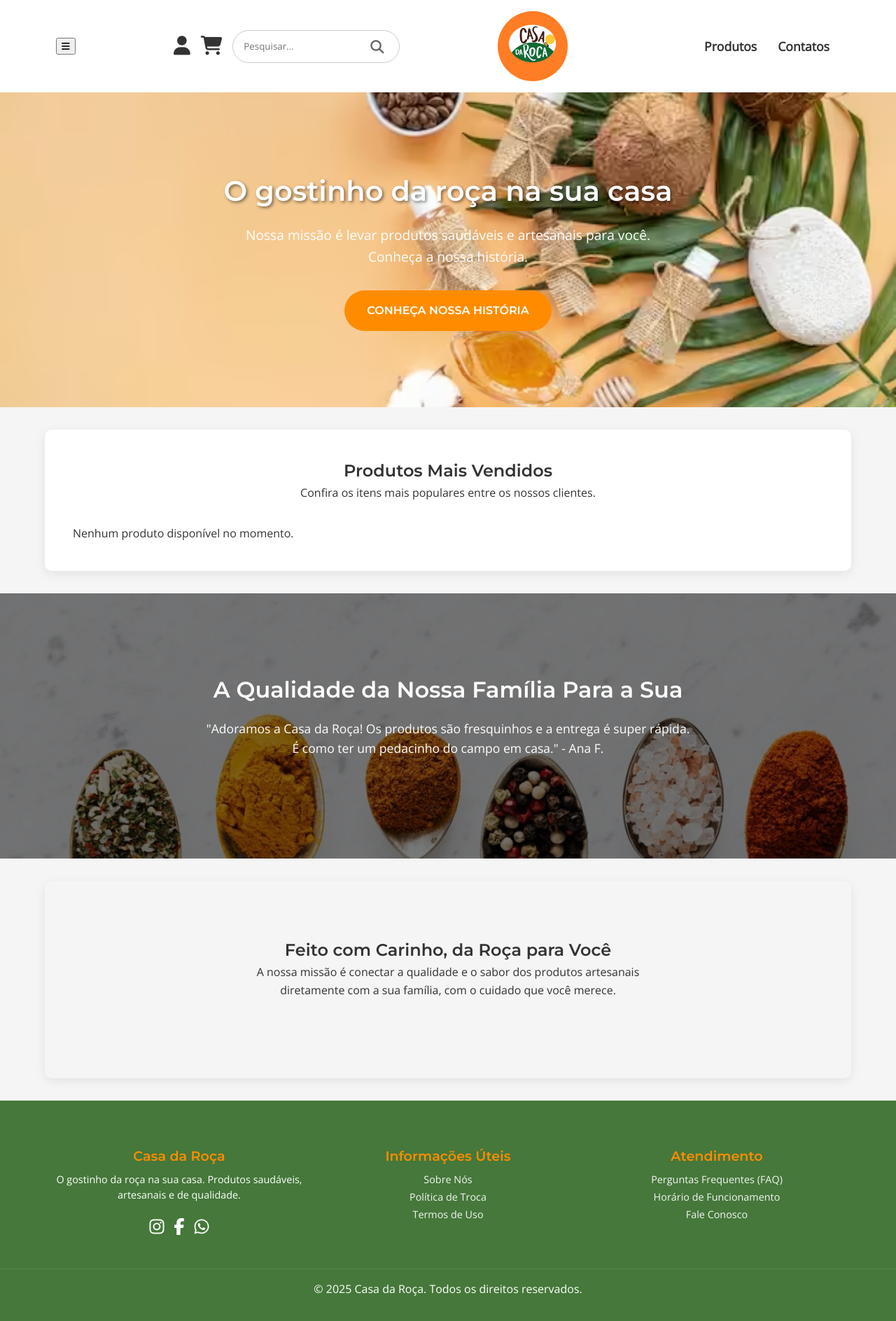
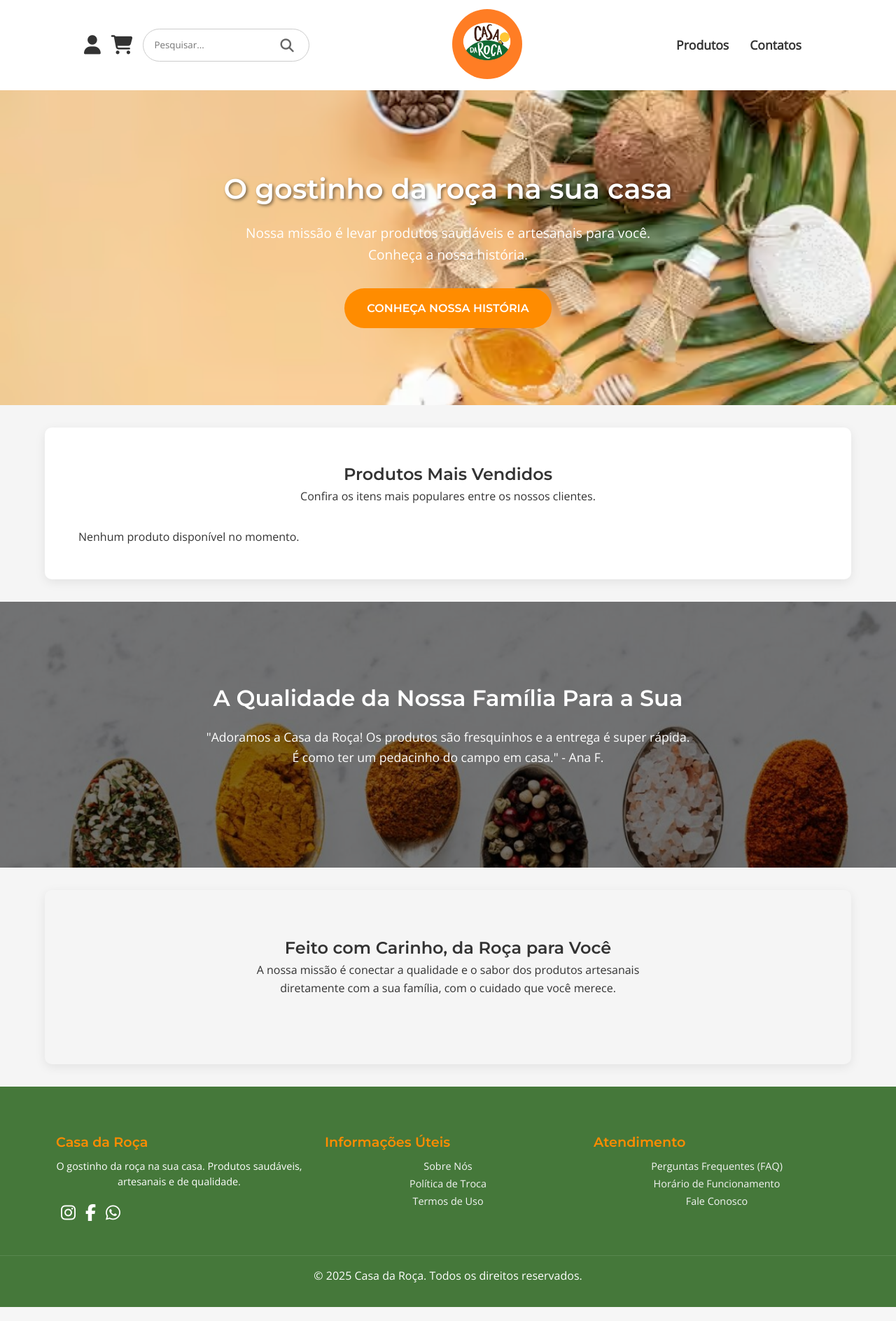
Before and after one commit to FrTriz/casaDaRoca_PW, a PHP site: page /html/index.php in a window 1280 px wide. Shown: the whole page at 70% size. Run offline with PHP 8.4, Linux system fonts and the light colour scheme; data that the repository does not hold is empty; some libraries are stand-ins or nearby versions.

Commit message:
edições para tornar site responsivo

```diff
--- a/css/style-cliente.css
+++ b/css/style-cliente.css
@@ -50,51 +50,75 @@ p, li, label, input, textarea, select, button {
 
 .main-header {
     background-color: var(--branco);
-    padding: 1rem 0;
+    padding: 0; /* Controla a altura do header */
     box-shadow: var(--sombra-leve);
 }
 
 .main-header-content {
     max-width: 1200px;
-    margin: 0 auto;
+    margin: 0 auto;     /* Centraliza o conteúdo */
     padding: 0 1rem;
     display: flex;
     justify-content: space-between;
     align-items: center;
+    position: relative; /* Âncora para o dropdown */
 }
 
-/* Estilo da logo para o formato redondo */
 .logo img {
-    height: 100px !important; /* Força a altura */
-    width: 100px !important;  /* Força a largura */
-    border-radius: 50% !important; /* Força o formato circular */
-    object-fit: cover !important; /* Força o ajuste da imagem */
-    display: block !important;
+    height: 70px !important;
+    width: 70px !important;
+    border-radius: 50% !important;
+    object-fit: cover !important;
+}
+
+/* Menu Dropdown (Mobile First) */
+.menu-nav {
+    display: block;
+    position: absolute;
+    top: 100%;
+    left: 0;
+    width: 100%;
+    max-height: 0;
+    overflow: hidden;
+    transition: max-height 0.3s ease-out;
+    background-color: var(--verde-principal);
+    box-shadow: 0 5px 10px rgba(0, 0, 0, 0.2);
+    z-index: 998;
+}
+
+.menu-nav.active {
+    max-height: 300px;
 }
 
 .menu-nav ul {
     list-style: none;
-    display: flex;
+    display: block;
+    padding: 0;
+    margin: 0; /* Zera margens da lista */
+    flex-direction: column;
 }
 
 .menu-nav ul li a {
     text-decoration: none;
-    color: var(--texto-escuro);
+    color: var(--branco);
     font-weight: 600;
-    padding: 0 15px;
+    padding: 10px 20px;
     font-size: 1.1rem;
-    transition: color 0.3s;
+    transition: background-color 0.3s;
+    text-align: left;
+    display: block;
 }
 
 .menu-nav ul li a:hover {
-    color: var(--laranja-destaque);
+    color: var(--branco);
+    background-color: var(--verde-escuro);
 }
 
 .user-actions {
     display: flex;
     align-items: center;
     gap: 15px;
-    position: relative;
+    position: relative; /* Âncora para o modal de login */
 }
 
 .action-icon {
@@ -109,7 +133,7 @@ p, li, label, input, textarea, select, button {
 }
 
 .search-box {
-    display: flex;
+    display: none; /* Oculto no mobile */
     align-items: center;
     border: 1px solid #ccc;
     border-radius: 50px;
@@ -118,24 +142,28 @@ p, li, label, input, textarea, select, button {
 }
 
 .search-box input {
+    flex-grow: 1;
     border: none;
     outline: none;
     padding: 0;
 }
 
 .search-box button {
+    flex-shrink: 0;
     background: none;
     border: none;
     cursor: pointer;
     color: #666;
     font-size: 1.2rem;
+    padding-left: 5px;
 }
 
 /* Estilo do modal de login/cadastro */
 .user-modal {
     position: absolute;
     top: 50px;
-    left: 0;
+    right: auto;
+    left: 2px; /* Ajuste manual para alinhamento */
     width: 200px;
     background-color: var(--branco);
     border-radius: 8px;
@@ -167,6 +195,18 @@ p, li, label, input, textarea, select, button {
 .modal-button:hover {
     background-color: var(--cinza-claro);
     color: var(--laranja-destaque);
+}
+
+/* Botão Hambúrguer (Aparece apenas no mobile) */
+.menu-toggle {
+    display: block;
+    background: none;
+    border: none;
+    cursor: pointer;
+    font-size: 1.8rem;
+    color: var(--texto-escuro);
+    padding: 0;
+    margin-right: 10px;
 }
 
 /* ========================================= */
@@ -264,8 +304,6 @@ a:hover {
     padding: 1rem;
     text-align: center;
 }
-
-
 
 /* ========================================= */
 /* Estilos Específicos das Páginas de Cliente */
@@ -402,7 +440,6 @@ a:hover {
 .botao-adicionar-carrinho:hover {
     background-color: #E67A00;
     transform: translateY(-2px);
-    box-shadow: 0 4px 8px rgba(0, 0, 0, 0.1);
 }
 
 /* Estilo para o pop-up de confirmação */
@@ -413,7 +450,7 @@ a:hover {
     width: 100%;
     height: 100%;
     background: rgba(0, 0, 0, 0.6);
-    display: none; /* Esta propriedade esconde o pop-up por padrão */
+    display: none;
     justify-content: center;
     align-items: center;
     z-index: 1000;
@@ -709,7 +746,10 @@ a:hover {
     padding-top: 1rem;
 }
 
+/* ========================================= */
 /* Estilos para a Página de Sucesso */
+/* ========================================= */
+
 .success-container {
     display: flex;
     flex-direction: column;
@@ -814,3 +854,224 @@ a:hover {
     width: auto;
     padding: 0.75rem 2rem;
 }
+
+/* ========================================= */
+/* RESPONSIVIDADE (Ajustes Finais Mobile/Tablet) */
+/* ========================================= */
+
+/* Mobile Padrão: Ajustes que precisam de prioridade ou não têm breakpoint */
+
+/* Oculta a busca no mobile */
+.search-box {
+    display: none;
+}
+
+/* Layouts complexos se empilham no mobile */
+.form-group-duplo {
+    flex-direction: column;
+}
+
+
+/* ========================================= */
+/* MOBILE EXTREMO (Até 767px) */
+/* ========================================= */
+@media (max-width: 767px) {
+
+    /* Header: Garante que a logo, ícones e hambúrguer caibam */
+    .main-header-content {
+        display: grid;
+        /* Colunas: Ícones | Logo (expande) | Hambúrguer */
+        grid-template-columns: auto 1fr auto;
+        gap: 10px;
+        padding: 0 10px;
+    }
+
+    .logo {
+        text-align: center;
+        order: 2; /* LOGO permanece no CENTRO */
+    }
+
+    /* ÍCONES DE AÇÃO (Usuário/Carrinho) - Vão para o lado ESQUERDO */
+    .user-actions {
+        order: 1; /* Coluna 1 */
+        gap: 10px;
+        justify-self: start;
+    }
+
+    /* MENU HAMBÚRGUER - Vai para o lado DIREITO */
+    .menu-toggle {
+        order: 3; /* Coluna 3 */
+        justify-self: end;
+    }
+
+    /* Reduz o tamanho da logo no mobile extremo */
+    .logo img {
+        height: 60px !important;
+        width: 60px !important;
+    }
+
+    /* Reduz o padding do corpo e das seções */
+    .secao-conteudo {
+        padding: 1rem;
+    }
+
+    /* Ajusta o texto da seção HERO */
+    .hero-title {
+        font-size: 2rem;
+    }
+
+    .hero-subtitle {
+        font-size: 1rem;
+    }
+}
+
+
+/* ========================================= */
+/* BREAKPOINT: TABLET/DESKTOP (MÍNIMO 768px) */
+/* Estrutura de Flexbox: Menu | Logo | Busca/Ícones (Alinhamento Perfeito) */
+/* ========================================= */
+@media (min-width: 768px) {
+
+    /* 1. CABEÇALHO FLEXBOX */
+    .main-header-content {
+        display: flex;
+        justify-content: flex-start;
+        align-items: center;
+
+        padding: 0.8rem 1rem;
+        gap: 0;
+    }
+
+    /* Esconde o botão hambúrguer */
+    .menu-toggle {
+        display: none;
+    }
+
+    /* Bloco 1: MENU NA ESQUERDA */
+    .menu-nav {
+        display: block !important;
+        position: static;
+        background: none;
+        box-shadow: none;
+        max-height: none;
+        overflow: visible;
+        width: auto;
+        padding-top: 0;
+
+        /* Espaçamento entre Menu e Logo */
+        margin-right: 40px;
+    }
+
+    .menu-nav ul {
+        display: flex;
+        flex-direction: row;
+        justify-content: flex-start;
+        margin: 0;
+    }
+
+    .menu-nav ul li a {
+        color: var(--texto-escuro);
+        padding: 0 15px;
+        background: none;
+        text-align: center;
+        display: inline;
+    }
+
+    /* Bloco 2: LOGO NO CENTRO (Truque Flexbox) */
+    .logo {
+        margin-left: auto;
+        margin-right: auto;
+
+        text-align: center;
+        line-height: 1;
+    }
+
+    /* Reduz o tamanho da logo */
+    .logo img {
+        height: 70px !important;
+        width: 70px !important;
+    }
+
+    .user-actions {
+        /* Pega o espaço entre a logo e as ações */
+        margin-left: 40px;
+
+        display: flex;
+        align-items: center;
+        justify-content: flex-end;
+        gap: 15px;
+    }
+
+    .search-box {
+        display: flex;
+        max-width: 180px;
+        flex-grow: 0;
+        margin-right: 0;
+    }
+
+    /* 2. LAYOUTS GERAIS */
+
+    .galeria-produtos {
+        grid-template-columns: repeat(auto-fit, minmax(200px, 1fr));
+    }
+
+    .form-group-duplo {
+        flex-direction: row;
+    }
+
+    .info-contato-container {
+        flex-direction: row;
+        justify-content: space-around;
+        text-align: left;
+    }
+
+    .info-item {
+        flex-direction: row;
+        min-width: 200px;
+        margin-bottom: 0;
+    }
+
+    .footer-content {
+        justify-content: space-between;
+        text-align: left;
+    }
+    .footer-column {
+        text-align: left;
+    }
+    .social-icons {
+        justify-content: flex-start;
+    }
+}
+
+
+/* ========================================= */
+/* BREAKPOINT: DESKTOP GRANDE (MÍNIMO 1024px) */
+/* ========================================= */
+@media (min-width: 1024px) {
+
+    /* Aumenta a logo para o tamanho final */
+    .logo img {
+        height: 100px !important;
+        width: 100px !important;
+    }
+
+    /* Aumenta o tamanho da busca no desktop */
+    .search-box {
+        max-width: 250px;
+    }
+
+    /* Produtos: 4 colunas */
+    .galeria-produtos {
+        grid-template-columns: repeat(auto-fit, minmax(220px, 1fr));
+    }
+
+    /* Limita a largura do conteúdo principal */
+    .secao-conteudo {
+        max-width: 1200px;
+        padding: 3rem;
+    }
+
+    .checkout-form-col, .checkout-resumo-col {
+        flex: 1 1 45%;
+    }
+}
```
